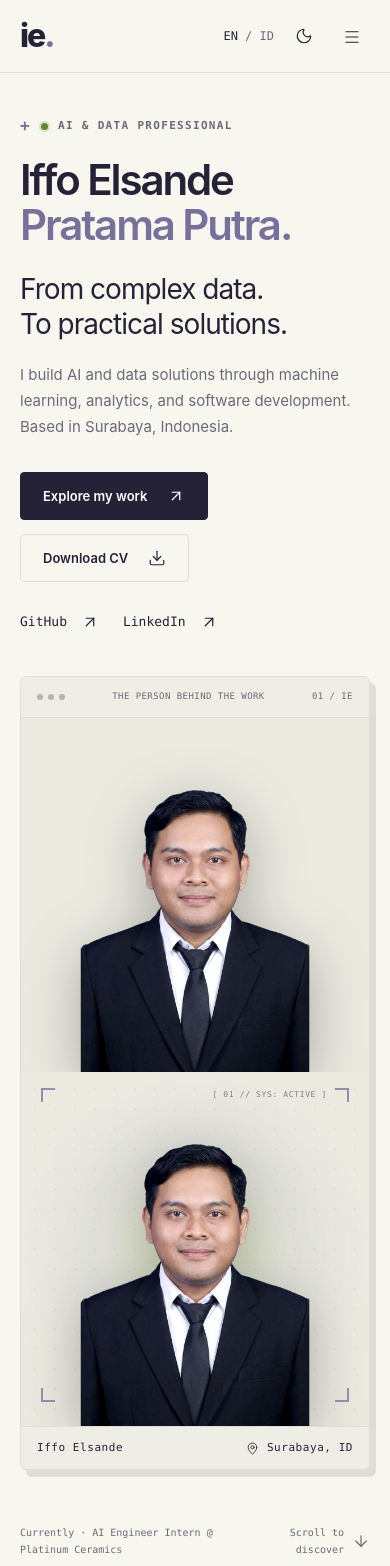
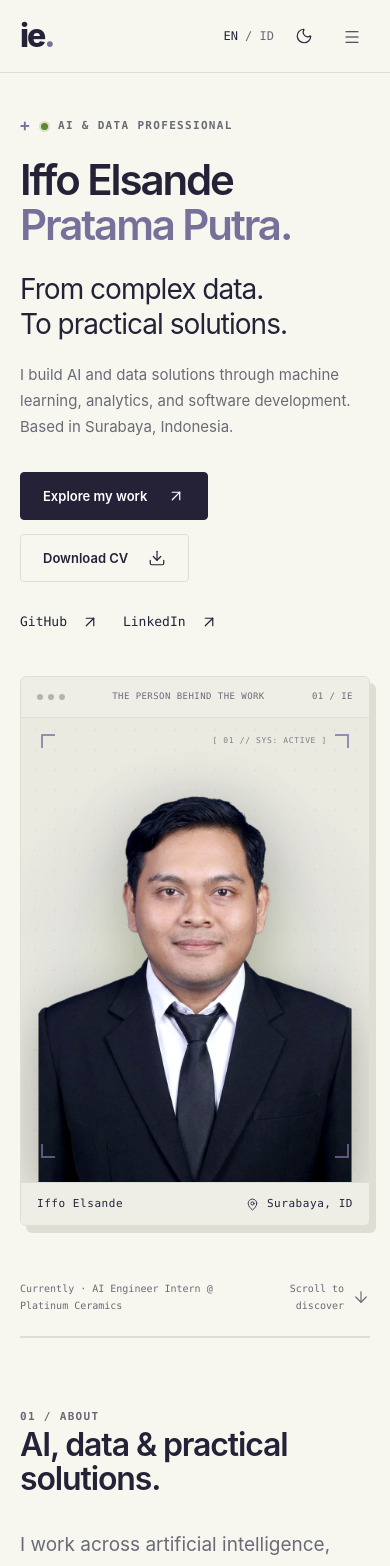
Before and after one commit to Elsande/Elsande-Portfolio, a React (Vite) app: page / in a window 390 px wide. Shown: the top 1566 px of the page. Built offline with nearby package versions, Linux system fonts and the light colour scheme.

Commit message:
Make hero portrait full-bleed 3:4 and drop the duplicate image

```diff
--- a/src/sections/Hero.jsx
+++ b/src/sections/Hero.jsx
@@ -55,15 +55,6 @@ export default function Hero() {
           <span>01 / IE</span>
         </div>
         <div className="portrait-image-wrapper">
-          <img
-            src={profile.portrait}
-            width="896"
-            height="1196"
-            alt={t("Portrait of Iffo Elsande Pratama Putra")}
-            fetchPriority="high"
-          />
-        </div>
-        <div className="portrait-image-wrapper">
           <div className="portrait-backdrop" aria-hidden="true" />
           <div className="portrait-hud" aria-hidden="true">
             <span className="hud-bracket hud-tl" />
--- a/src/styles/layout.css
+++ b/src/styles/layout.css
@@ -187,14 +187,11 @@ html[data-theme="dark"] .primary:hover {
 
 .portrait-image-wrapper {
   position: relative;
-  flex: 1;
   display: flex;
   align-items: flex-end;
   justify-content: center;
   overflow: hidden;
-  min-height: 380px;
-  padding-top: 24px;
-  padding-inline: 14px;
+  aspect-ratio: 3 / 4;
   background-color: var(--portrait);
 }
 
@@ -317,9 +314,8 @@ html[data-theme="dark"] .hud-tag {
   position: relative;
   z-index: 1;
   width: 100%;
-  height: auto;
-  max-height: 440px;
-  object-fit: contain;
+  height: 100%;
+  object-fit: cover;
   object-position: center bottom;
   margin: 0 auto;
   filter: drop-shadow(0 14px 28px rgba(0, 0, 0, 0.28));
--- a/src/styles/responsive.css
+++ b/src/styles/responsive.css
@@ -1,9 +1,6 @@
 @media (min-width: 1500px) {
   .hero {
     padding-top: 90px;
-  }
-  .portrait-block img {
-    max-height: 480px;
   }
 }
 
@@ -17,12 +14,6 @@
   }
   .portrait-block {
     min-height: 460px;
-  }
-  .portrait-image-wrapper {
-    min-height: 340px;
-  }
-  .portrait-block img {
-    max-height: 380px;
   }
   .portrait-top {
     font-size: 9px;
@@ -109,15 +100,6 @@
     min-height: 0;
     max-width: 100%;
     height: auto;
-  }
-  .portrait-image-wrapper {
-    min-height: 320px;
-    padding-top: 14px;
-  }
-  .portrait-block img {
-    max-height: 340px;
-    object-position: center bottom;
-    object-fit: contain;
   }
   .portrait-top {
     font-size: 9px;
```
